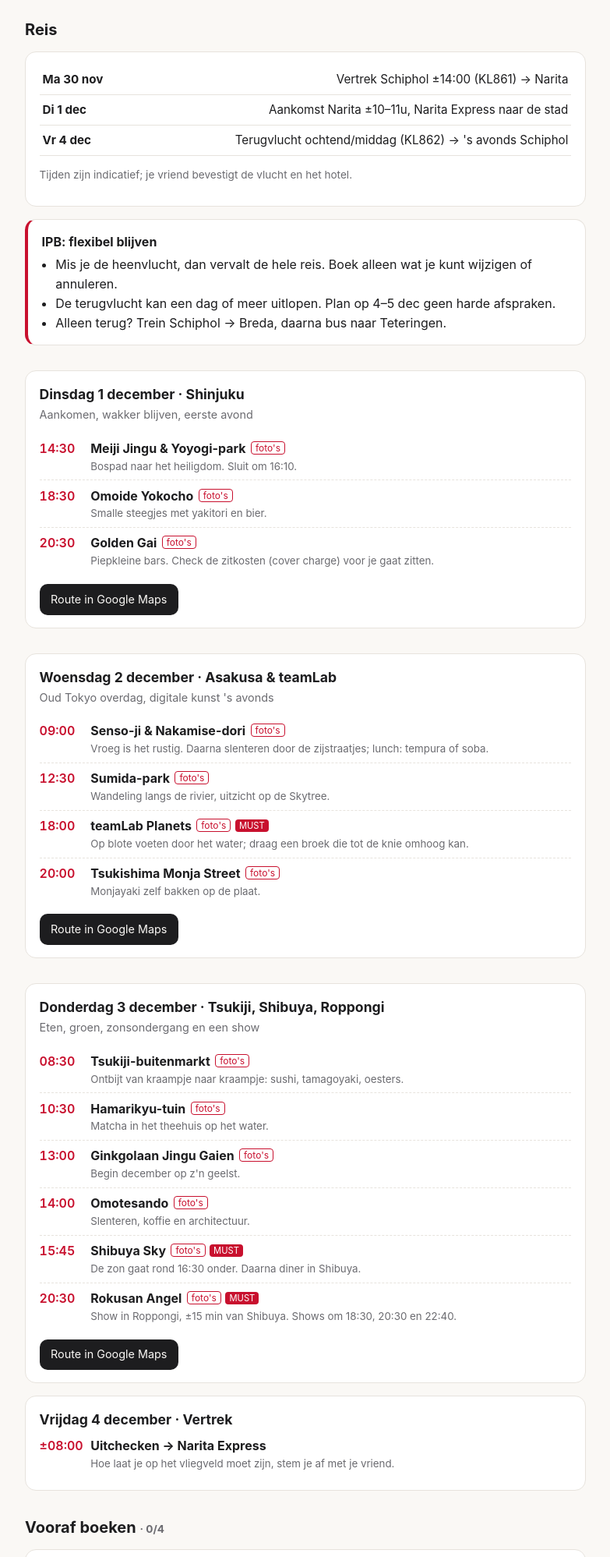
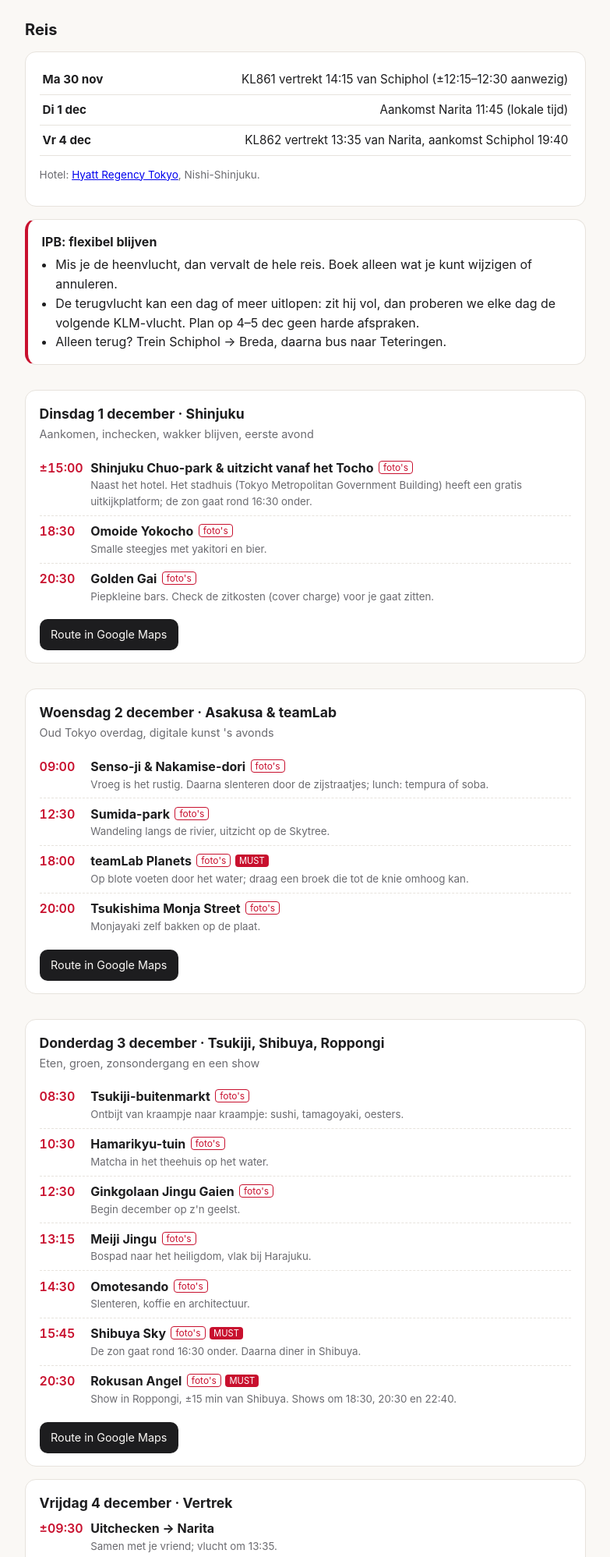
Before and after one commit to ndefeijter/japan, a plain HTML site: page index.html in a window 1280 px wide. Shown: the part 220-2217 px from the top of the page at 78% size, without its empty margins (248-1031 px from the left). Drawn offline with Linux system fonts and the light colour scheme.

Commit message:
Flight times, hotel, day 1 near hotel, Meiji Jingu to day 3
Co-Authored-By: Claude Opus 5.5 <noreply@anthropic.com>
Claude-Session: https://claude.ai/code/session_01R3ikkUmq7GUwGnQdWbUGbt

```diff
--- a/index.html
+++ b/index.html
@@ -62,17 +62,17 @@
   <h2>Reis</h2>
   <div class="card">
     <table>
-      <tr><td><b>Ma 30 nov</b></td><td>Vertrek Schiphol ±14:00 (KL861) → Narita</td></tr>
-      <tr><td><b>Di 1 dec</b></td><td>Aankomst Narita ±10–11u, Narita Express naar de stad</td></tr>
-      <tr><td><b>Vr 4 dec</b></td><td>Terugvlucht ochtend/middag (KL862) → 's avonds Schiphol</td></tr>
+      <tr><td><b>Ma 30 nov</b></td><td>KL861 vertrekt 14:15 van Schiphol (±12:15–12:30 aanwezig)</td></tr>
+      <tr><td><b>Di 1 dec</b></td><td>Aankomst Narita 11:45 (lokale tijd)</td></tr>
+      <tr><td><b>Vr 4 dec</b></td><td>KL862 vertrekt 13:35 van Narita, aankomst Schiphol 19:40</td></tr>
     </table>
-    <p class="note">Tijden zijn indicatief; je vriend bevestigt de vlucht en het hotel.</p>
+    <p class="note">Hotel: <a target="_blank" rel="noopener" href="https://www.google.com/maps/search/Hyatt+Regency+Tokyo">Hyatt Regency Tokyo</a>, Nishi-Shinjuku.</p>
   </div>
   <div class="card warn">
     <b>IPB: flexibel blijven</b>
     <ul>
       <li>Mis je de heenvlucht, dan vervalt de hele reis. Boek alleen wat je kunt wijzigen of annuleren.</li>
-      <li>De terugvlucht kan een dag of meer uitlopen. Plan op 4–5 dec geen harde afspraken.</li>
+      <li>De terugvlucht kan een dag of meer uitlopen: zit hij vol, dan proberen we elke dag de volgende KLM-vlucht. Plan op 4–5 dec geen harde afspraken.</li>
       <li>Alleen terug? Trein Schiphol → Breda, daarna bus naar Teteringen.</li>
     </ul>
   </div>
@@ -81,11 +81,11 @@
 <section id="dag1">
   <div class="card day">
     <h3>Dinsdag 1 december · Shinjuku</h3>
-    <p class="sub">Aankomen, wakker blijven, eerste avond</p>
-    <div class="stop"><span class="t">14:30</span><div><b>Meiji Jingu &amp; Yoyogi-park</b><a class="foto" target="_blank" rel="noopener" href="https://www.google.com/search?tbm=isch&q=Meiji+Jingu+shrine+Tokyo">foto's</a><small>Bospad naar het heiligdom. Sluit om 16:10.</small></div></div>
+    <p class="sub">Aankomen, inchecken, wakker blijven, eerste avond</p>
+    <div class="stop"><span class="t">±15:00</span><div><b>Shinjuku Chuo-park &amp; uitzicht vanaf het Tocho</b><a class="foto" target="_blank" rel="noopener" href="https://www.google.com/search?tbm=isch&amp;q=Tokyo+Metropolitan+Government+Building+observatory+view">foto's</a><small>Naast het hotel. Het stadhuis (Tokyo Metropolitan Government Building) heeft een gratis uitkijkplatform; de zon gaat rond 16:30 onder.</small></div></div>
     <div class="stop"><span class="t">18:30</span><div><b>Omoide Yokocho</b><a class="foto" target="_blank" rel="noopener" href="https://www.google.com/search?tbm=isch&q=Omoide+Yokocho+Shinjuku">foto's</a><small>Smalle steegjes met yakitori en bier.</small></div></div>
     <div class="stop"><span class="t">20:30</span><div><b>Golden Gai</b><a class="foto" target="_blank" rel="noopener" href="https://www.google.com/search?tbm=isch&q=Golden+Gai+Shinjuku+night">foto's</a><small>Piepkleine bars. Check de zitkosten (cover charge) voor je gaat zitten.</small></div></div>
-    <a class="btn" target="_blank" rel="noopener" href="https://www.google.com/maps/dir/Meiji+Jingu,+Tokyo/Omoide+Yokocho,+Shinjuku,+Tokyo/Shinjuku+Golden+Gai,+Tokyo">Route in Google Maps</a>
+    <a class="btn" target="_blank" rel="noopener" href="https://www.google.com/maps/dir/Hyatt+Regency+Tokyo/Tokyo+Metropolitan+Government+Building/Omoide+Yokocho,+Shinjuku,+Tokyo/Shinjuku+Golden+Gai,+Tokyo">Route in Google Maps</a>
   </div>
 </section>
 
@@ -107,15 +107,16 @@
     <p class="sub">Eten, groen, zonsondergang en een show</p>
     <div class="stop"><span class="t">08:30</span><div><b>Tsukiji-buitenmarkt</b><a class="foto" target="_blank" rel="noopener" href="https://www.google.com/search?tbm=isch&q=Tsukiji+outer+market+food">foto's</a><small>Ontbijt van kraampje naar kraampje: sushi, tamagoyaki, oesters.</small></div></div>
     <div class="stop"><span class="t">10:30</span><div><b>Hamarikyu-tuin</b><a class="foto" target="_blank" rel="noopener" href="https://www.google.com/search?tbm=isch&q=Hamarikyu+Gardens+tea+house">foto's</a><small>Matcha in het theehuis op het water.</small></div></div>
-    <div class="stop"><span class="t">13:00</span><div><b>Ginkgolaan Jingu Gaien</b><a class="foto" target="_blank" rel="noopener" href="https://www.google.com/search?tbm=isch&q=Jingu+Gaien+ginkgo+avenue">foto's</a><small>Begin december op z'n geelst.</small></div></div>
-    <div class="stop"><span class="t">14:00</span><div><b>Omotesando</b><a class="foto" target="_blank" rel="noopener" href="https://www.google.com/search?tbm=isch&q=Omotesando+Tokyo+street">foto's</a><small>Slenteren, koffie en architectuur.</small></div></div>
+    <div class="stop"><span class="t">12:30</span><div><b>Ginkgolaan Jingu Gaien</b><a class="foto" target="_blank" rel="noopener" href="https://www.google.com/search?tbm=isch&q=Jingu+Gaien+ginkgo+avenue">foto's</a><small>Begin december op z'n geelst.</small></div></div>
+    <div class="stop"><span class="t">13:15</span><div><b>Meiji Jingu</b><a class="foto" target="_blank" rel="noopener" href="https://www.google.com/search?tbm=isch&amp;q=Meiji+Jingu+shrine+Tokyo">foto's</a><small>Bospad naar het heiligdom, vlak bij Harajuku.</small></div></div>
+    <div class="stop"><span class="t">14:30</span><div><b>Omotesando</b><a class="foto" target="_blank" rel="noopener" href="https://www.google.com/search?tbm=isch&q=Omotesando+Tokyo+street">foto's</a><small>Slenteren, koffie en architectuur.</small></div></div>
     <div class="stop"><span class="t">15:45</span><div><b>Shibuya Sky</b><a class="foto" target="_blank" rel="noopener" href="https://www.google.com/search?tbm=isch&q=Shibuya+Sky+sunset">foto's</a><span class="must">MUST</span><small>De zon gaat rond 16:30 onder. Daarna diner in Shibuya.</small></div></div>
     <div class="stop"><span class="t">20:30</span><div><b>Rokusan Angel</b><a class="foto" target="_blank" rel="noopener" href="https://www.google.com/search?tbm=isch&q=Rokusan+Angel+Roppongi+show">foto's</a><span class="must">MUST</span><small>Show in Roppongi, ±15 min van Shibuya. Shows om 18:30, 20:30 en 22:40.</small></div></div>
-    <a class="btn" target="_blank" rel="noopener" href="https://www.google.com/maps/dir/Tsukiji+Outer+Market,+Tokyo/Hamarikyu+Gardens,+Tokyo/Meiji+Jingu+Gaien+Ginkgo+Avenue,+Tokyo/Omotesando+Hills,+Tokyo/Shibuya+Sky,+Tokyo/Rokusan+Angel,+Roppongi,+Tokyo">Route in Google Maps</a>
+    <a class="btn" target="_blank" rel="noopener" href="https://www.google.com/maps/dir/Tsukiji+Outer+Market,+Tokyo/Hamarikyu+Gardens,+Tokyo/Meiji+Jingu+Gaien+Ginkgo+Avenue,+Tokyo/Meiji+Jingu,+Tokyo/Omotesando+Hills,+Tokyo/Shibuya+Sky,+Tokyo/Rokusan+Angel,+Roppongi,+Tokyo">Route in Google Maps</a>
   </div>
   <div class="card day">
     <h3>Vrijdag 4 december · Vertrek</h3>
-    <div class="stop"><span class="t">±08:00</span><div><b>Uitchecken → Narita Express</b><small>Hoe laat je op het vliegveld moet zijn, stem je af met je vriend.</small></div></div>
+    <div class="stop"><span class="t">±09:30</span><div><b>Uitchecken → Narita</b><small>Samen met je vriend; vlucht om 13:35.</small></div></div>
   </div>
 </section>
 
@@ -125,7 +126,7 @@
     <label><input type="checkbox" data-id="shibuya"><span><b>Shibuya Sky</b> (2 personen): do 3 dec, tijdslot 15:40–16:00. Het eerst uitverkocht, dus als eerste boeken. Online ¥3.400.</span></label>
     <label><input type="checkbox" data-id="teamlab"><span><b>teamLab Planets</b> (2 personen): wo 2 dec, ±18:00. Via de officiële site, dan kun je de datum tot 3 keer wijzigen. ±¥3.600–4.200.</span></label>
     <label><input type="checkbox" data-id="rokusan"><span><b>Rokusan Angel</b> (2 personen): do 3 dec, show van 20:30. Via de eigen site of Klook.</span></label>
-    <label><input type="checkbox" data-id="nex"><span><b>Narita Express</b> heen en terug (¥5.200): online kopen of op het vliegveld bij aankomst</span></label>
+    <label><input type="checkbox" data-id="nex"><span><b>Narita Express</b> heen en terug (¥5.200): eerst vragen of je met de crew mee kunt naar het hotel, anders bij aankomst op het vliegveld kopen</span></label>
   </div>
   <div class="card">
     <b>Ter plekke, zonder reservering</b>
```
